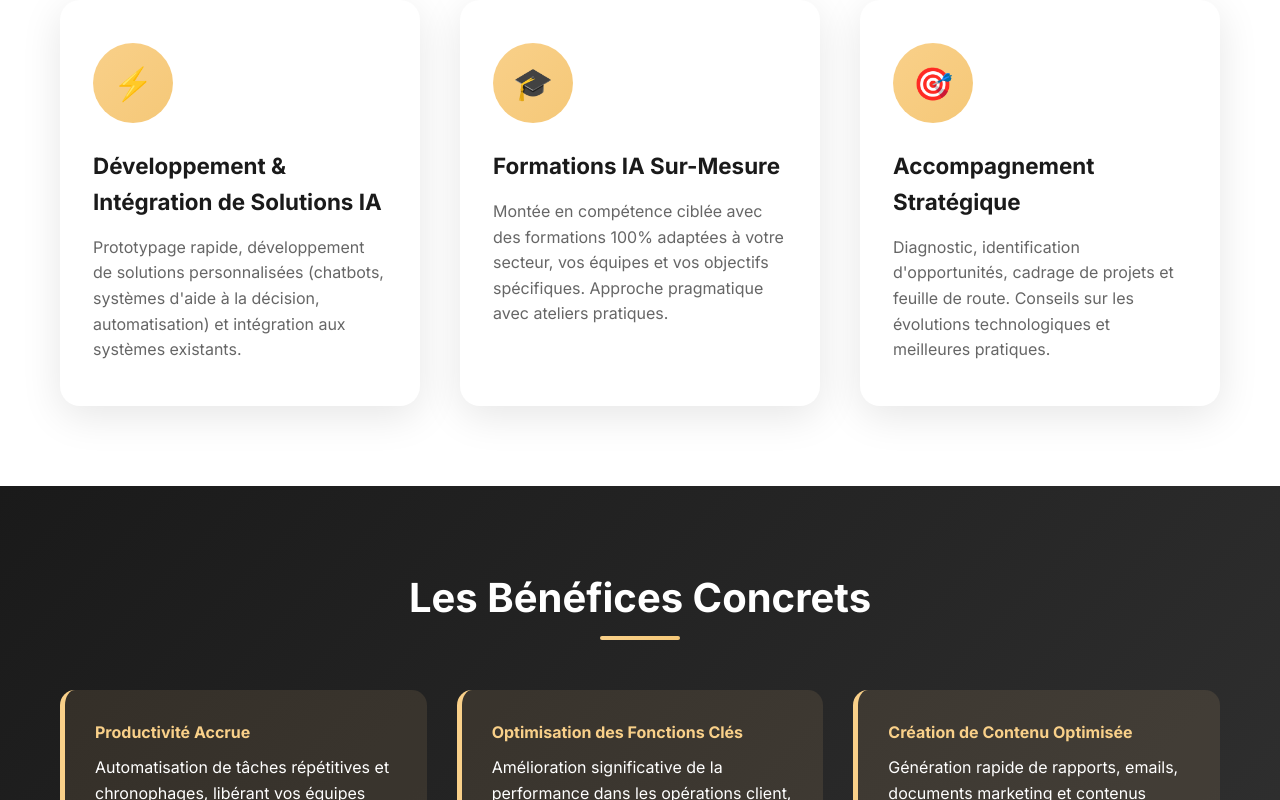
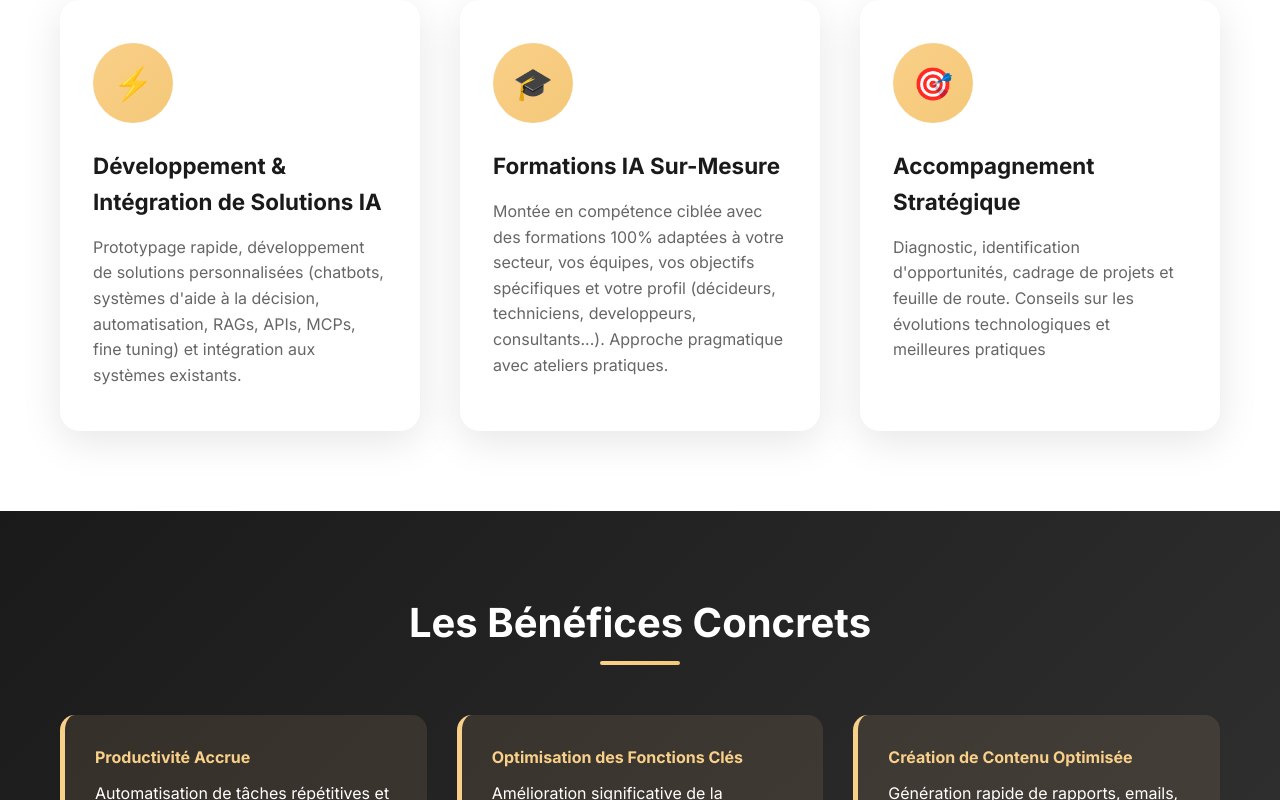
Before and after one commit to jean-mallol/jeanmallol.com, a SvelteKit app: page / in a window 1280 px wide. Shown: the part 1503-2303 px from the top of the page. Built offline with nearby package versions, Linux system fonts and the light colour scheme.

Commit message:
Update +page.svelte

```diff
--- a/src/routes/+page.svelte
+++ b/src/routes/+page.svelte
@@ -109,17 +109,17 @@
 			<div class="service-card fade-in card-3d">
 				<div class="service-icon">⚡</div>
 				<h3 class="service-title">Développement & Intégration de Solutions IA</h3>
-				<p class="service-description">Prototypage rapide, développement de solutions personnalisées (chatbots, systèmes d'aide à la décision, automatisation) et intégration aux systèmes existants.</p>
+				<p class="service-description">Prototypage rapide, développement de solutions personnalisées (chatbots, systèmes d'aide à la décision, automatisation, RAGs, APIs, MCPs, fine tuning) et intégration aux systèmes existants.</p>
 			</div>
 			<div class="service-card fade-in card-3d">
 				<div class="service-icon">🎓</div>
 				<h3 class="service-title">Formations IA Sur-Mesure</h3>
-				<p class="service-description">Montée en compétence ciblée avec des formations 100% adaptées à votre secteur, vos équipes et vos objectifs spécifiques. Approche pragmatique avec ateliers pratiques.</p>
+				<p class="service-description">Montée en compétence ciblée avec des formations 100% adaptées à votre secteur, vos équipes, vos objectifs spécifiques et votre profil (décideurs, techniciens, developpeurs, consultants...). Approche pragmatique avec ateliers pratiques.</p>
 			</div>
 			<div class="service-card fade-in card-3d">
 				<div class="service-icon">🎯</div>
 				<h3 class="service-title">Accompagnement Stratégique</h3>
-				<p class="service-description">Diagnostic, identification d'opportunités, cadrage de projets et feuille de route. Conseils sur les évolutions technologiques et meilleures pratiques.</p>
+				<p class="service-description">Diagnostic, identification d'opportunités, cadrage de projets et feuille de route. Conseils sur les évolutions technologiques et meilleures pratiques</p>
 			</div>
 		</div>
 	</div>
```
